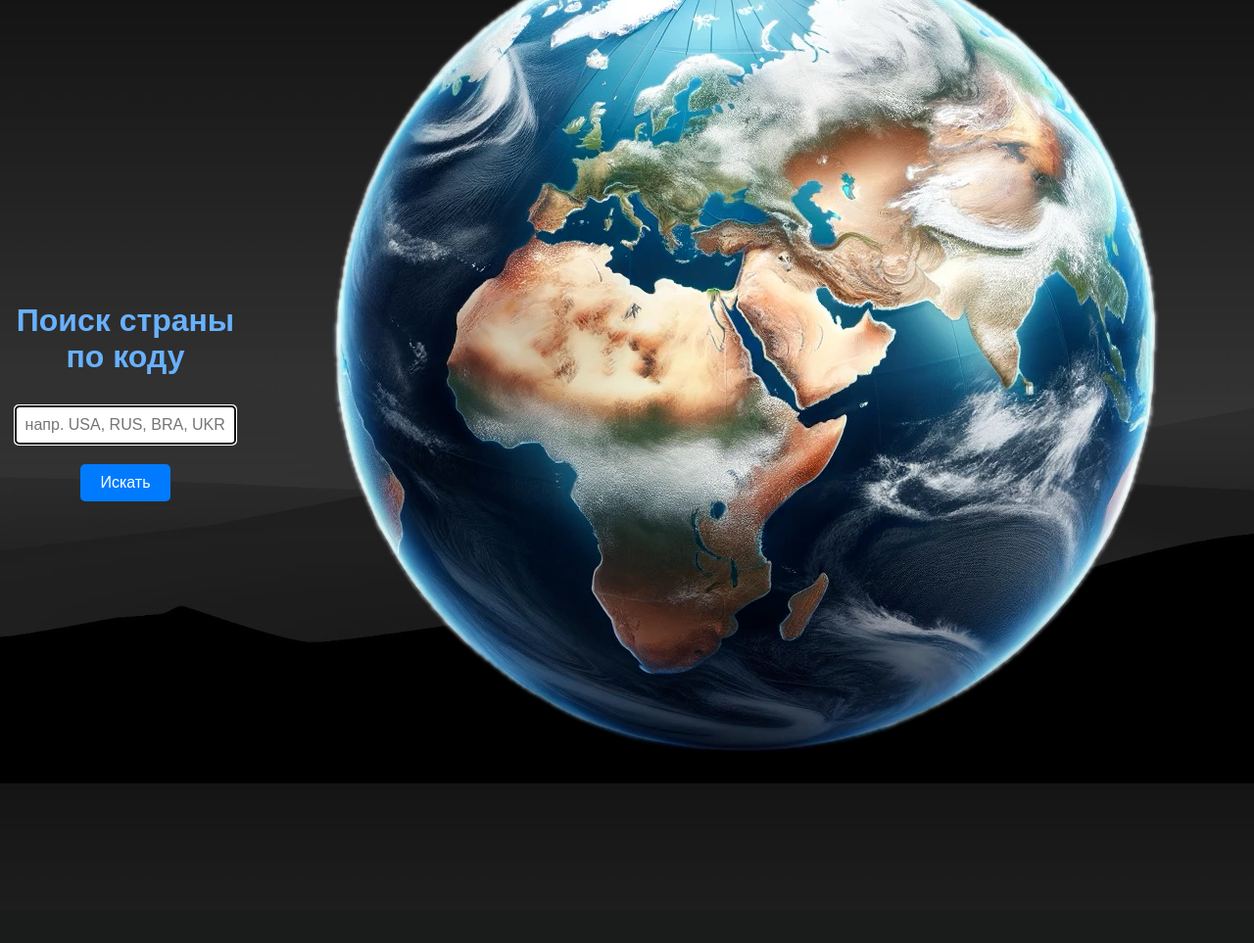
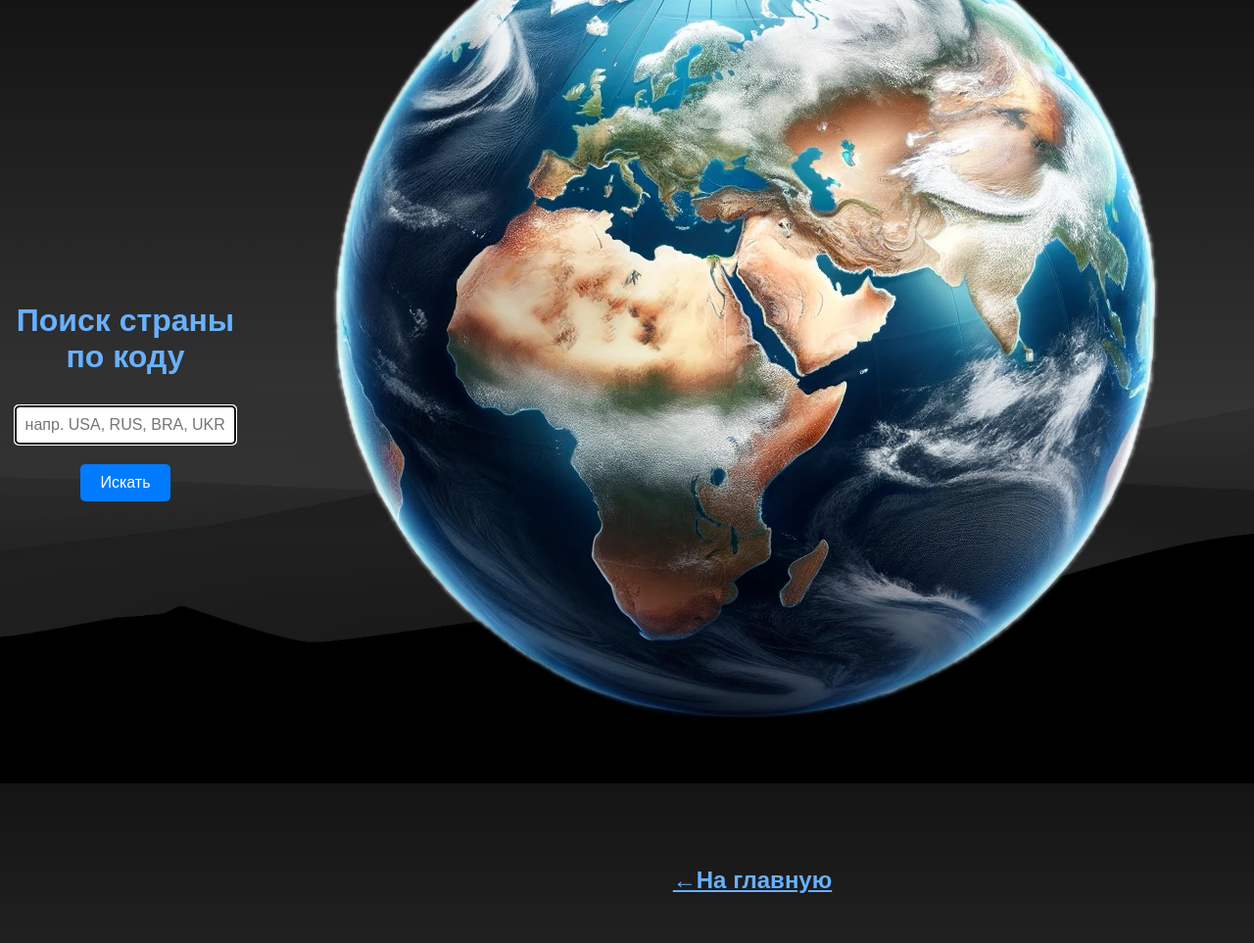
Before and after one commit to Daxik2x/lol, a Flask app: page / in a window 1280 px wide. Shown: the whole page at 98% size. Before the commit the page ends 800 px from the top, so only its background shows below. Run offline with Flask 3, Linux system fonts and the light colour scheme; some libraries are stand-ins or nearby versions.

Commit message:
добавил кнопку "на главную"

```diff
--- a/static/style.css
+++ b/static/style.css
@@ -60,3 +60,6 @@ main {
     min-height: 90%;
     padding-bottom: 30px;
 }
+a.go-home {
+    color:#68b1ff
+}
--- a/templates/base.html
+++ b/templates/base.html
@@ -15,6 +15,7 @@
     </header>
     <main>
         {% block content %}{% endblock %}
+        <h2><a class="go-home" href="/">←На главную</a></h2>
     </main>
 </body>
 </html>
```
